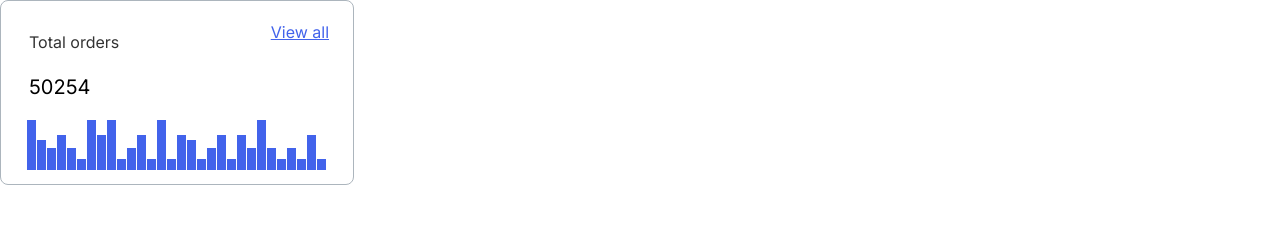
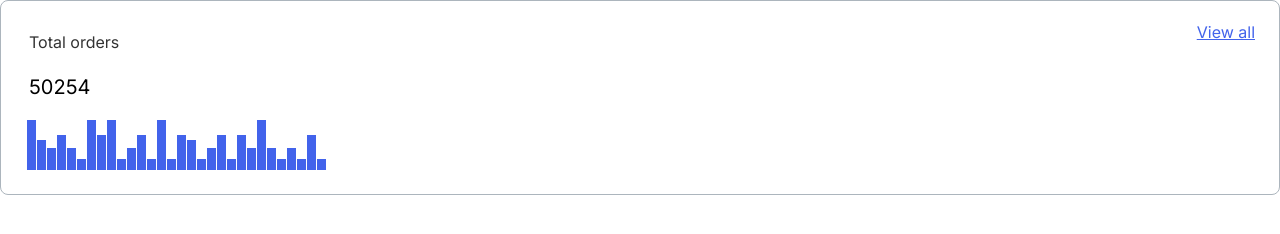
Before and after one commit to js-tasks-ru/htmlcss-20230714_evgeniav, a website: page 04-lection2/01-histogram/index.html in a window 1280 px wide. Drawn offline with Linux system fonts and the light colour scheme.

Commit message:
change histogram

```diff
--- a/04-lection2/01-histogram/histogram.css
+++ b/04-lection2/01-histogram/histogram.css
@@ -1,31 +1,20 @@
 .histogram {
-    max-width: 354px;
-    height: 185px;
     padding: 16px 24px 24px 26px;
     box-sizing: border-box;
     background-color: var(--white);
     border: 1px solid var(--grey-3);
     border-radius: 8px;
 }
-.histogram__row {
-    height: 100%;
-    display: flex;
-    flex-direction: column;
-    justify-content: space-between;
-}
 .histogram__item {
 }
-.histogram__item:first-child {
+.histogram__header {
     display: flex;
     justify-content: space-between;
 }
 .histogram__element {
 }
-.histogram__element:first-child {
+.histogram__titles {
     margin: 0 0 0 2px;
-}
-.histogram__element:last-child {
-    margin: 3px 0 0;
 }
 .histogram__title {
     font-style: normal;
@@ -43,6 +32,8 @@
     color: --black;
 }
 .histogram__link {
+    display: inline-block;
+    margin: 3px 0 0;
     font-style: normal;
     font-weight: 400;
     font-size: 16px;
@@ -57,7 +48,7 @@
     gap: 1px;
 }
 .histogram__column {
-    width: 9px;
+    flex-basis: 9px;
     background-color: var(--light-blue);
 }
 .histogram__column_small {
--- a/04-lection2/01-histogram/index.html
+++ b/04-lection2/01-histogram/index.html
@@ -7,17 +7,14 @@
     </head>
     <body>
         <div class="histogram">
-            <div class="histogram__row">
-                <div class="histogram__item">
-                    <div class="histogram__element">
+            <div class="histogram__header">
+                <div class="histogram__titles">
                     <h2 class="histogram__title">Total orders</h2>
                     <p class="histogram__orders">50254</p>
                 </div>
-                    <div class="histogram__element">
                 <a href="#" class="histogram__link">View all</a>
             </div>
-                </div>
-                <div class="histogram__item">
+            <div class="histogram__bottom">
                 <div class="histogram__chart">
                     <div class="histogram__column histogram__column_large"></div>
                     <div class="histogram__column histogram__column_medium"></div>
@@ -52,6 +49,5 @@
                 </div>
             </div>
         </div>
-        </div>
     </body>
 </html>
```
Lines whose indentation alone changed are shown as unchanged.
